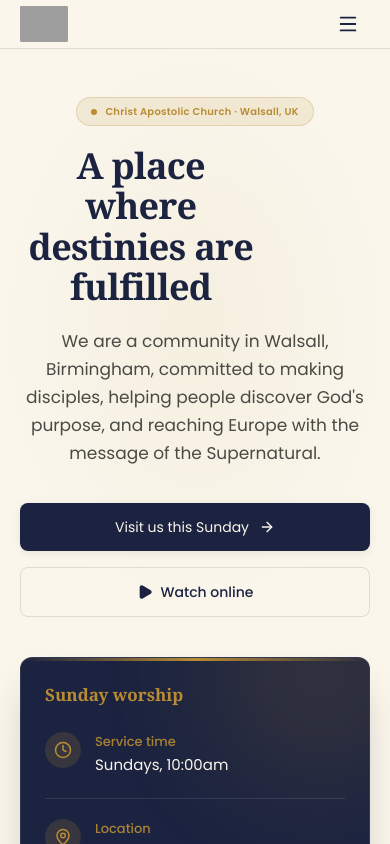
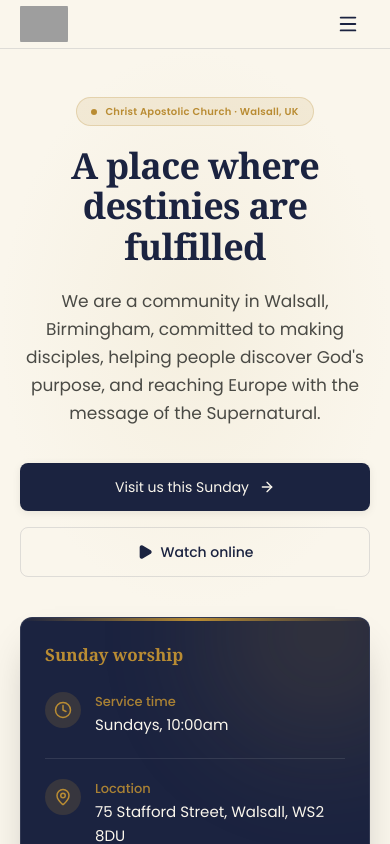
Before and after one commit to OgheneDev/gtm-church, a Next.js app: page / in a window 390 px wide. Shown: the top 844 px of the page. Built offline with nearby package versions, Linux system fonts and the light colour scheme; grey boxes are pictures that could not be loaded.

Commit message:
fix: fixed hero heading

```diff
--- a/components/Hero.tsx
+++ b/components/Hero.tsx
@@ -21,7 +21,7 @@ export default function Hero() {
             <span>Christ Apostolic Church &middot; Walsall, UK</span>
           </div>
 
-          <h1 className="mb-5 max-w-[12ch] text-center md:text-start text-[clamp(36px,5vw,56px)] font-semibold leading-[1.12] tracking-[-0.02em] text-(--ink) [font-family:var(--font-display)]">
+          <h1 className="mb-5 md:max-w-[12ch] text-center md:text-start text-[clamp(36px,5vw,56px)] font-semibold leading-[1.12] tracking-[-0.02em] text-(--ink) [font-family:var(--font-display)]">
             {site.tagline}
           </h1>
 
```
